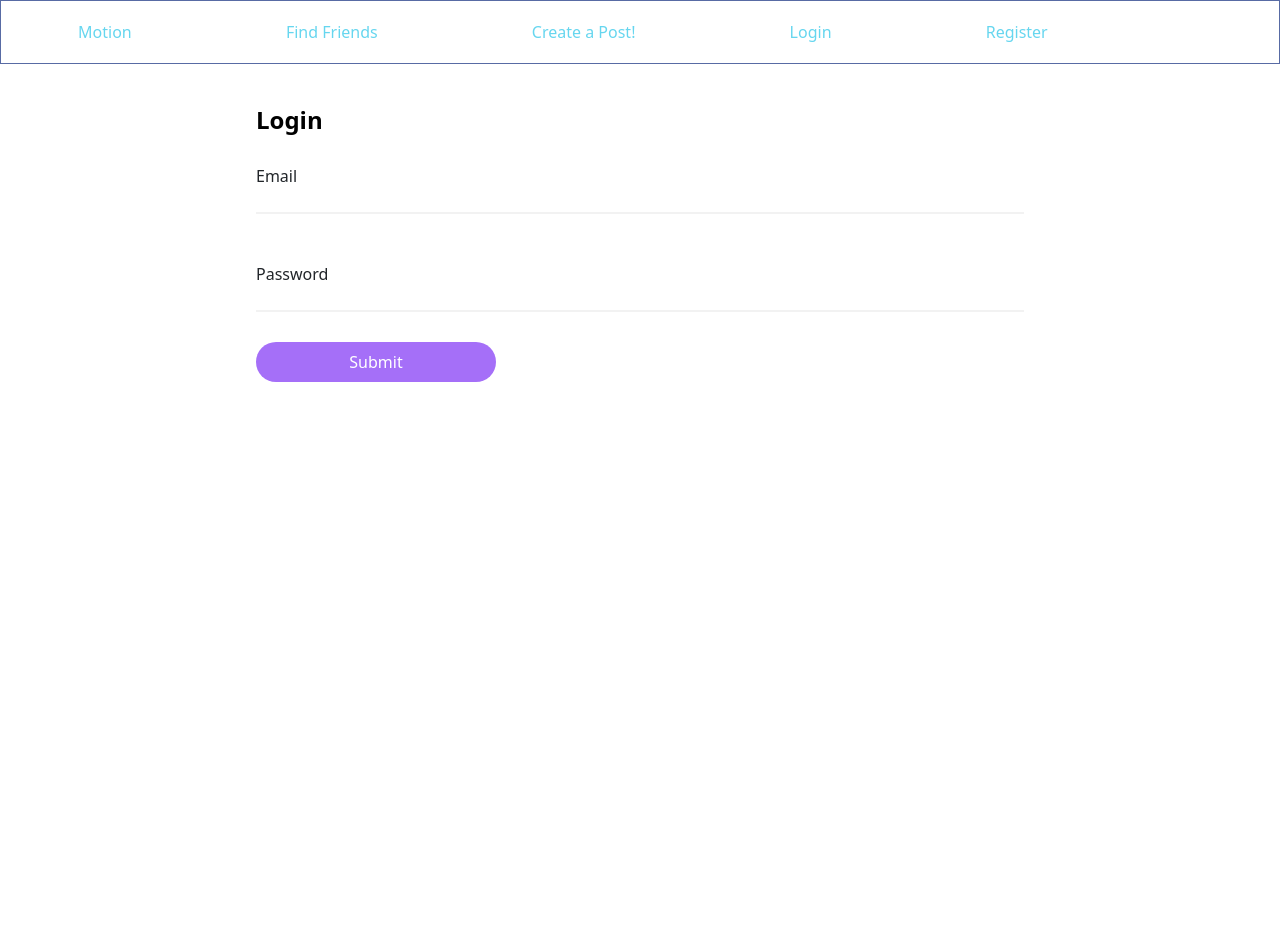
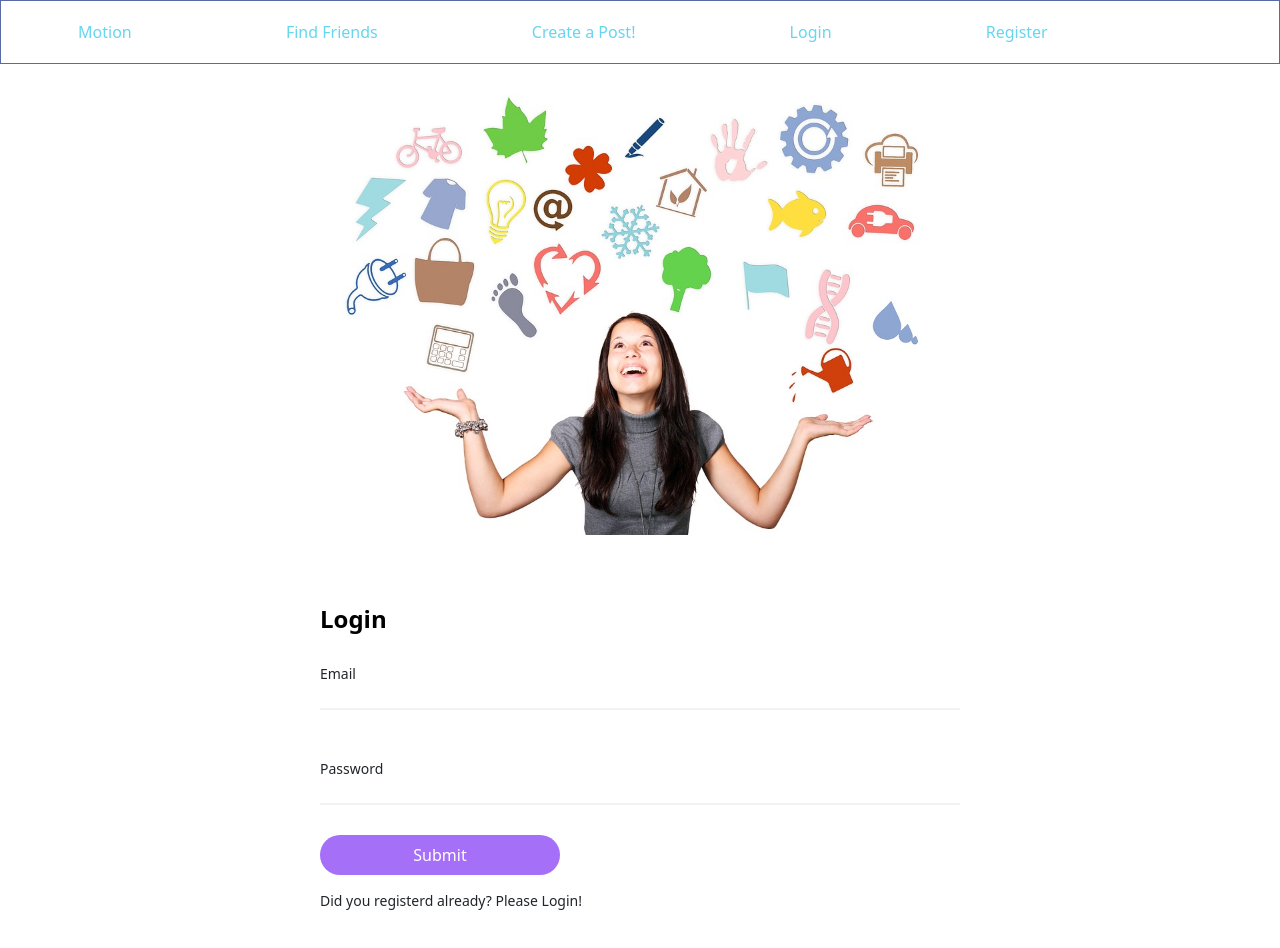
Before and after one commit to dininni8319/motion, a React (Create React App) app in the folder frontend/: page /login in a window 1280 px wide. Shown: the top 948 px of the page. Before the commit the page ends 800 px from the top, so only its background shows below. Built offline with nearby package versions, Linux system fonts and the light colour scheme; no server answers.

Commit message:
style implementations

```diff
--- a/frontend/src/components/Views/AddPost/Login/Login.js
+++ b/frontend/src/components/Views/AddPost/Login/Login.js
@@ -5,6 +5,8 @@ import { ConfigContext } from '../../../Context/Config/index';
 import { AuthContext } from '../../../Context/Auth/index';
 import { LoginStyled, InputSection } from './LoginStyle';
 import { ButtonStyle } from '../Register/RegisterStyle';
+import { Link } from 'react-router-dom';
+import womenPhoto from './../../../assets/women.jpeg';
 
 const Login = () => {
 
@@ -33,7 +35,10 @@ const Login = () => {
 
     return (
        <LoginStyled onSubmit={handleLogin}>
-            <section className='row-form'>
+            <section className="section-img">
+                <img src={womenPhoto} alt="" />
+            </section>
+            <section className='row-form mt-12'>
                 <InputSection className="mb-5 flex flex-col">
                     <h1 className={`text-black font-bold text-2xl mb-2`}>Login</h1>
                     <label htmlFor="">Email</label>
@@ -43,6 +48,7 @@ const Login = () => {
                     <label htmlFor="">Password</label>
                     <input type="password" {...password}/>
                     <ButtonStyle type='submit'>Submit</ButtonStyle>
+                    <Link to='/register' className="pt-3 text-sm">Did you registerd already? Please Login!</Link>
                 </InputSection>
 
 
--- a/frontend/src/components/Views/AddPost/Login/LoginStyle.js
+++ b/frontend/src/components/Views/AddPost/Login/LoginStyle.js
@@ -15,6 +15,10 @@ export const LoginStyled = styled.form`
         align-items: center;
     }
 
+    .section-img {
+        width: 50%;
+        height: 50%;
+    }
     input {
        border-bottom: 2px solid ${props => props.theme.backgroundColor};
        outline: none
@@ -22,9 +26,13 @@ export const LoginStyled = styled.form`
     h1 {
        padding: 20px 0;
     }
+
+    label {
+      font-size: 14px;
+   }
 `
 export const InputSection = styled.section`
 
-   width: 60%;
+   width: 50%;
    margin-bottom: 20px;
 `
--- a/frontend/src/components/Views/AddPost/Register/Register.js
+++ b/frontend/src/components/Views/AddPost/Register/Register.js
@@ -4,8 +4,8 @@ import { ConfigContext } from '../../../Context/Config';
 import { AuthContext } from '../../../Context/Auth';
 import useInput from './../../../../Hooks/useInput';
 import { RegisterStyle, ButtonStyle } from './RegisterStyle';
-import { InputSection } from '../Login/LoginStyle'
-
+import { InputSection } from '../Login/LoginStyle';
+import { Link } from 'react-router-dom';
 const Register = () => {
 
     const navigate = useNavigate();
@@ -66,7 +66,7 @@ const Register = () => {
     return (
             <RegisterStyle onSubmit={SignUp} className='form-custom'>
                     <InputSection className="mb-5 flex flex-col">
-                        <h1 className={`text-black font-bold text-2xl mb-2`}>Register</h1>
+                        <h1 className={`text-black font-bold text-2xl mb-2 mt-3`}>Register</h1>
                         <label className="form-label mb-2" htmlFor="userName">
                             Enter your First Name
                         </label>
@@ -85,12 +85,12 @@ const Register = () => {
                         <input type="email" id="userMail" {...email}/>
                     </InputSection>
                     <InputSection className="mb-5 flex flex-col">
-                        <label className="form-label mb-2" htmlFor="userPassword">
+                        <label className="form-label mb-2 font-light" htmlFor="userPassword">
                             Enter a new Password
                         </label>
                         <input type="password" id="userPassword" {...password}/>
                     </InputSection>
-                    <InputSection className="mb-5 flex flex-col">
+                    <InputSection className="flex flex-col">
                         <label
                             className="form-label mb-2"
                             htmlFor="userPasswordConfirm"
@@ -103,10 +103,9 @@ const Register = () => {
                             {...passwordConfirm}
                         />
                        <ButtonStyle type="submit">Register</ButtonStyle>
+                       <Link to='/login' className="pt-2 text-sm">Did you registerd already? Please Login!</Link>
                     </InputSection>
 
-
-                    {/* <Link to='/login' className={`link-color-custom`}>Did you registerd already? Please Login!</Link> */}
             </RegisterStyle>
 
     );
--- a/frontend/src/components/Views/AddPost/Register/RegisterStyle.js
+++ b/frontend/src/components/Views/AddPost/Register/RegisterStyle.js
@@ -12,6 +12,9 @@ export const RegisterStyle = styled.form`
        border-bottom: 2px solid ${props => props.theme.backgroundColor};
        outline: none
    }
+   label {
+      font-size: 14px;
+   }
 
 `
 
```
Also changed, not shown: frontend/src/components/assets/women.jpeg (added), 1 other file (tests, documents, lock files or other folders).
